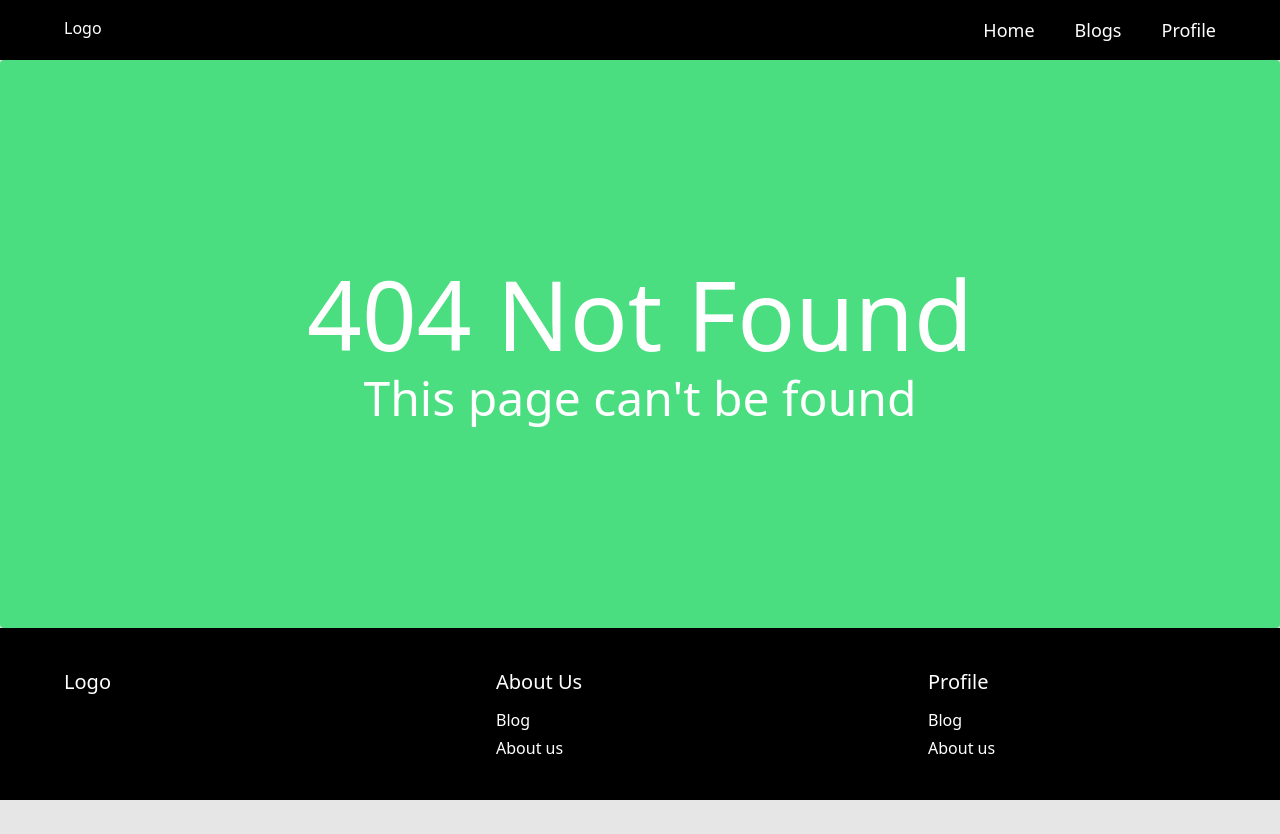
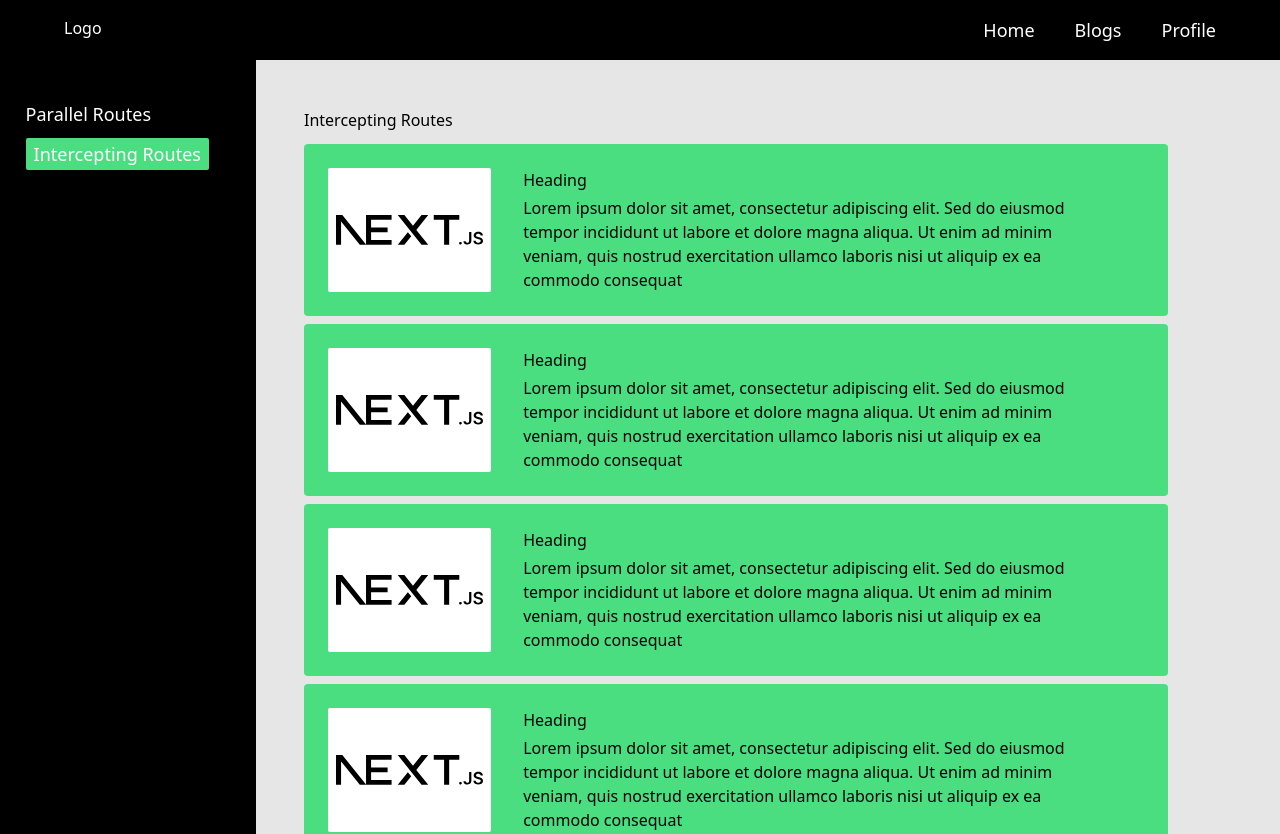
Before and after one commit to Waqas39Nazir/Next-Js-Routing, a Next.js app: page /profile/intercepting_routes in a window 1280 px wide. Before the commit this address had no page. Shown: the top 834 px of the page. Before the commit the page ends 800 px from the top, so only its background shows below. Built offline with nearby package versions, Linux system fonts and the light colour scheme.

Commit message:
Intercepting Routes

```diff
--- /dev/null
+++ b/src/app/profile/intercepting_routes/@modal/(.)photos/[id]/page.tsx
@@ -0,0 +1,11 @@
+import React from "react";
+
+const page = () => {
+  return (
+    <div>
+      <h1>I am Intercepting Page Route</h1>
+    </div>
+  );
+};
+
+export default page;
--- /dev/null
+++ b/src/app/profile/intercepting_routes/page.tsx
@@ -0,0 +1,19 @@
+import React from "react";
+import PhotoCard from "@/components/PhotoCard";
+
+const InterceptingToutes = () => {
+  const array = [1, 2, 3, 4, 5];
+  return (
+    <div className="w-[75%] p-12 flex flex-col gap-3">
+      <h1 className=" text-black">Intercepting Routes</h1>
+
+      <div className="w-full flex flex-col gap-2">
+        {array.map((_, index) => {
+          return <PhotoCard key={index} />;
+        })}
+      </div>
+    </div>
+  );
+};
+
+export default InterceptingToutes;
--- /dev/null
+++ b/src/app/profile/intercepting_routes/photos/[id]/page.tsx
@@ -0,0 +1,11 @@
+import React from "react";
+
+const SinglePhoto = () => {
+  return (
+    <div>
+      <h1>Single Photo Modal</h1>
+    </div>
+  );
+};
+
+export default SinglePhoto;
--- /dev/null
+++ b/src/components/PhotoCard/index.tsx
@@ -0,0 +1,40 @@
+"use client";
+import React from "react";
+import Image from "next/image";
+import { useRouter } from "next/router";
+
+const PhotoCard = () => {
+  const router = useRouter();
+
+  const navigationHandler = () => {
+    router.push("/profile/intercepting_routes/photos/1");
+  };
+  return (
+    <div
+      onClick={navigationHandler}
+      className="w-full bg-green-400 p-6 rounded flex flex-row gap-8 cursor-pointer"
+    >
+      <div className="w-[20%]">
+        <Image
+          className="w-full h-full rounded-sm bg-white p-2"
+          src="/next.svg"
+          width={300}
+          height={300}
+          alt="Image"
+        />
+      </div>
+
+      <div className="w-[70%] text-black flex flex-col gap-1">
+        <h1>Heading</h1>
+        <p>
+          Lorem ipsum dolor sit amet, consectetur adipiscing elit. Sed do
+          eiusmod tempor incididunt ut labore et dolore magna aliqua. Ut enim ad
+          minim veniam, quis nostrud exercitation ullamco laboris nisi ut
+          aliquip ex ea commodo consequat
+        </p>
+      </div>
+    </div>
+  );
+};
+
+export default PhotoCard;
--- a/src/components/ProfileSidebar/index.tsx
+++ b/src/components/ProfileSidebar/index.tsx
@@ -1,16 +1,37 @@
+"use client";
 import React from "react";
 import Link from "next/link";
+import { usePathname } from "next/navigation";
 
 const ProfileSidebar = () => {
+  const currentPath = usePathname();
   return (
     <div className="w-[20%] flex flex-col gap-8 py-10 px-[2%] bg-black">
       <ul className="flex flex-col gap-3 text-lg font-normal">
         <li>
-          <Link href="/profile/parallel_routes">Parallel Routes</Link>
+          <Link
+            className={`w-full ${
+              currentPath === "/profile/parallel_routes"
+                ? "w-full bg-green-400 rounded-sm px-2 py-1"
+                : ""
+            }`}
+            href="/profile/parallel_routes"
+          >
+            Parallel Routes
+          </Link>
         </li>
 
         <li>
-          <Link href="/profile/parallel_routes">Intercepting Routes</Link>
+          <Link
+            className={`w-full ${
+              currentPath === "/profile/intercepting_routes"
+                ? "w-full bg-green-400 rounded-sm px-2 py-1"
+                : ""
+            }`}
+            href="/profile/intercepting_routes"
+          >
+            Intercepting Routes
+          </Link>
         </li>
       </ul>
     </div>
```
